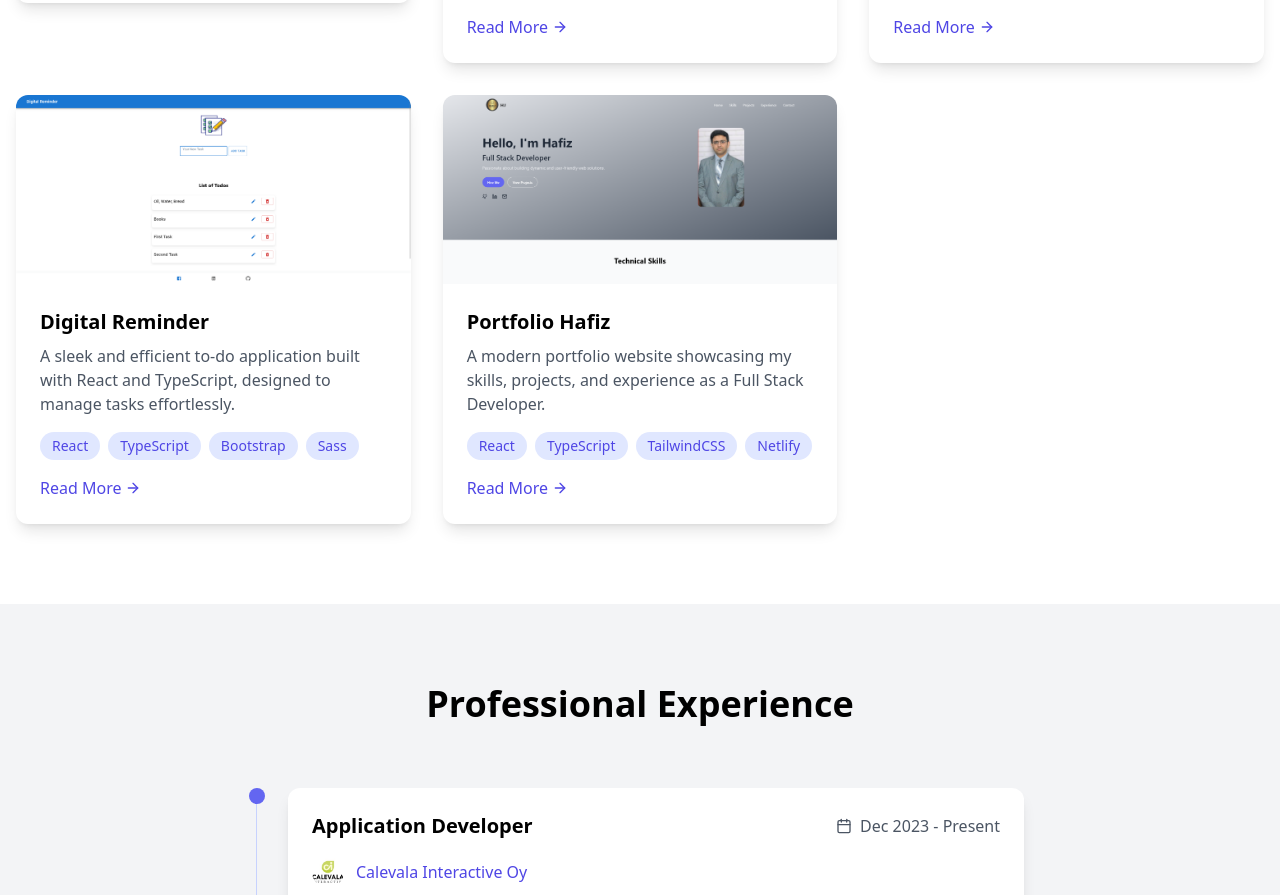
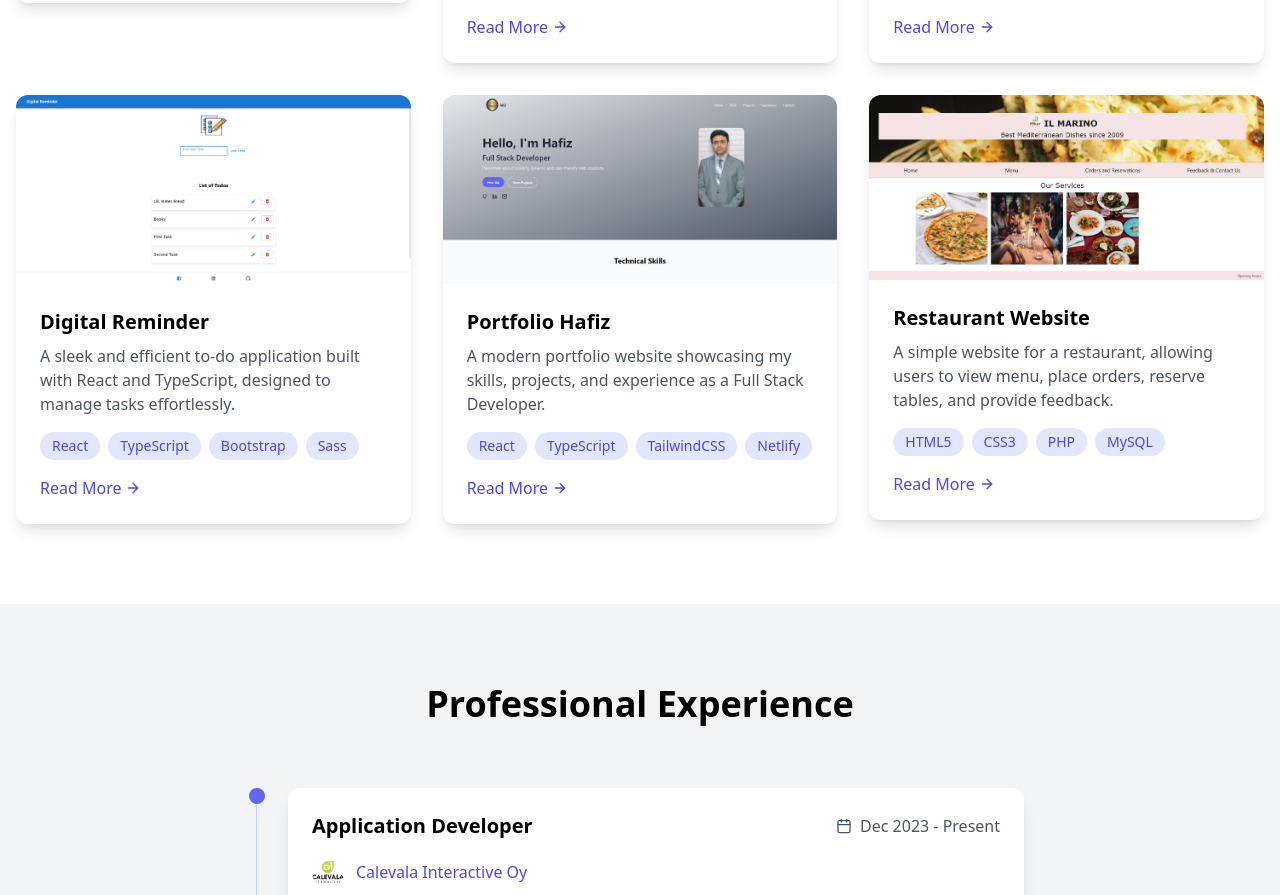
Before and after one commit to hafizkh/portfolio-hafizkh, a React (Vite) app: page / in a window 1280 px wide. Shown: the part 1918-2813 px from the top of the page. Built offline with nearby package versions, Linux system fonts and the light colour scheme.

Commit message:
`Added new project to projects data and updated project card and details components to include new project information`

```diff
--- a/src/components/projects/ProjectCard.tsx
+++ b/src/components/projects/ProjectCard.tsx
@@ -20,6 +20,8 @@ const ProjectCard: React.FC<ProjectCardProps> = ({ project, onOpenModal }) => {
         <div className="absolute inset-0 bg-gradient-to-t from-black/60 to-transparent opacity-0 group-hover:opacity-100 transition-opacity duration-300 flex items-end">
           <div className="p-4 text-white">
             <div className="flex gap-4">
+              {
+                project.liveLink ? (
                   <motion.a
                     href={project.liveLink}
                     target="_blank"
@@ -31,6 +33,11 @@ const ProjectCard: React.FC<ProjectCardProps> = ({ project, onOpenModal }) => {
                     <ExternalLink className="w-4 h-4 mr-1" />
                     Live Demo
                   </motion.a>
+                ) : (
+                  <span className="flex items-center bg-indigo-600 px-3 py-2 rounded-lg hover:bg-indigo-700"> <ExternalLink className="w-4 h-4 mr-1" />Hosted on Private Server</span>
+                )
+              }
+
               {
                 project.githubLink ? (
                   <motion.a
--- a/src/components/projects/ProjectDetails.tsx
+++ b/src/components/projects/ProjectDetails.tsx
@@ -65,7 +65,7 @@ const ProjectDetails: React.FC<ProjectDetailsProps> = ({ project }) => {
                     Code
                   </motion.a>
                 ) : (
-                  <span className="flex items-center bg-gray-300 px-3 py-2 rounded-lg hover:bg-gray-500"><Github className="w-4 h-4 mr-1" /> Private Repository</span>
+                  <span className="inline-flex items-center justify-center bg-gray-300 px-3 py-2 rounded-lg hover:bg-gray-500" ><Github className="w-4 h-4 mr-1" /> Private Repository</span>
                 )
               }
             </div>
--- a/src/data/projects.ts
+++ b/src/data/projects.ts
@@ -4,6 +4,7 @@ import hyperStore from "../assets/Hyper-Store.png";
 import weather from "../assets/Thunder-Weather-Finder.png";
 import digitalReminder from "../assets/Digital-Reminder.png";
 import hafizPortfolio from "../assets/Hafiz-Portfolio.png";
+import restaurantImage from "../assets/school_restaurant_project.png";
 
 export const projects: Project[] = [
   {
@@ -185,4 +186,39 @@ export const projects: Project[] = [
     githubLink: "https://github.com/hafizkh/portfolio-hafizkh",
     category: "frontend",
   },
+  {
+    id: "Mediterranean Restaurant - IL Marino",
+    title: "Restaurant Website",
+    description:
+      "A simple website for a restaurant, allowing users to view menu, place orders, reserve tables, and provide feedback.",
+    fullDescription:
+      "The Restaurant Website is a university project developed by a team of three members. It provides essential features for a restaurant's online presence, including menu viewing, online ordering, table reservations, and feedback submission. Built using HTML5, CSS3, PHP, MySQL, and Bootstrap 5, the website ensures a responsive and user-friendly experience. The backend is powered by PHP and MySQL, where all user and order data is securely stored. Admins can manage the database using CRUD operations, making it easy to update menu items, orders, and feedback.",
+    image: restaurantImage,
+    technologies: ["HTML5", "CSS3", "PHP", "MySQL", "Bootstrap 5"],
+    features: [
+      "Dynamic menu display fetched from the database",
+      "Online ordering with cash or card payment options",
+      "Table reservation system for hassle-free dining",
+      "Feedback and suggestion submission by users",
+      "Admin panel for managing menu, orders, and feedback with CRUD operations",
+      "Responsive design using Bootstrap 5 for mobile, tablet, and desktop devices",
+    ],
+    challenges: [
+      "Designing a responsive and visually appealing interface",
+      "Implementing a functional backend to handle orders, reservations, and feedback",
+      "Ensuring secure and efficient storage of user and order data in the database",
+      "Managing CRUD operations for the admin panel",
+      "Coordinating tasks among team members as this was the first university project",
+    ],
+    solutions: [
+      "Used Bootstrap 5 to create a responsive and mobile-friendly design",
+      "Developed the backend using PHP to handle user requests and database interactions",
+      "Utilized MySQL for secure and efficient data storage",
+      "Implemented a simple and intuitive admin panel for managing the database",
+      "Divided tasks among team members to ensure smooth collaboration and timely completion of the project",
+    ],
+    liveLink: "",
+    githubLink: "https://github.com/hafizkh/Team14Web_IL_Marino/tree/main",
+    category: "fullstack",
+  },
 ];
```
Also changed, not shown: src/assets/school_restaurant_project.png (added). Lines whose indentation alone changed are shown as unchanged.
